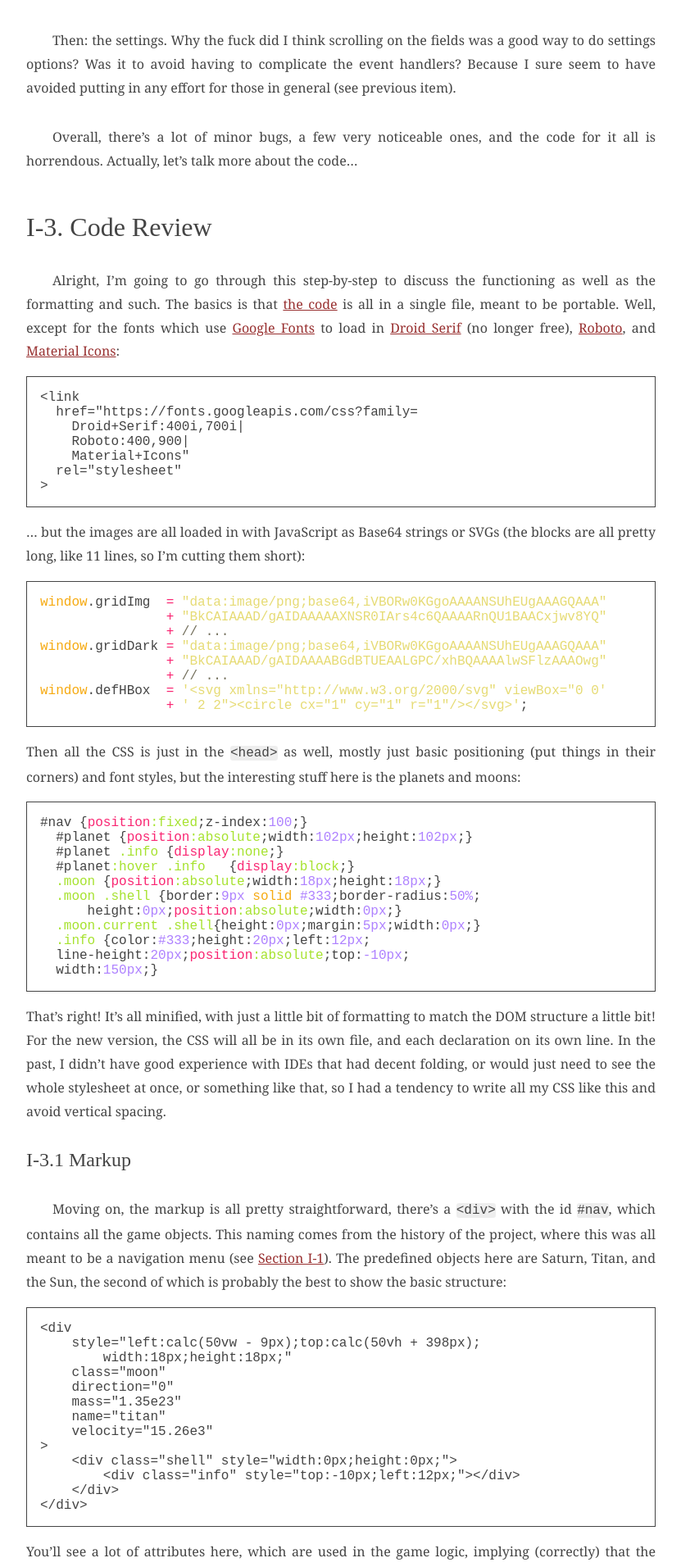
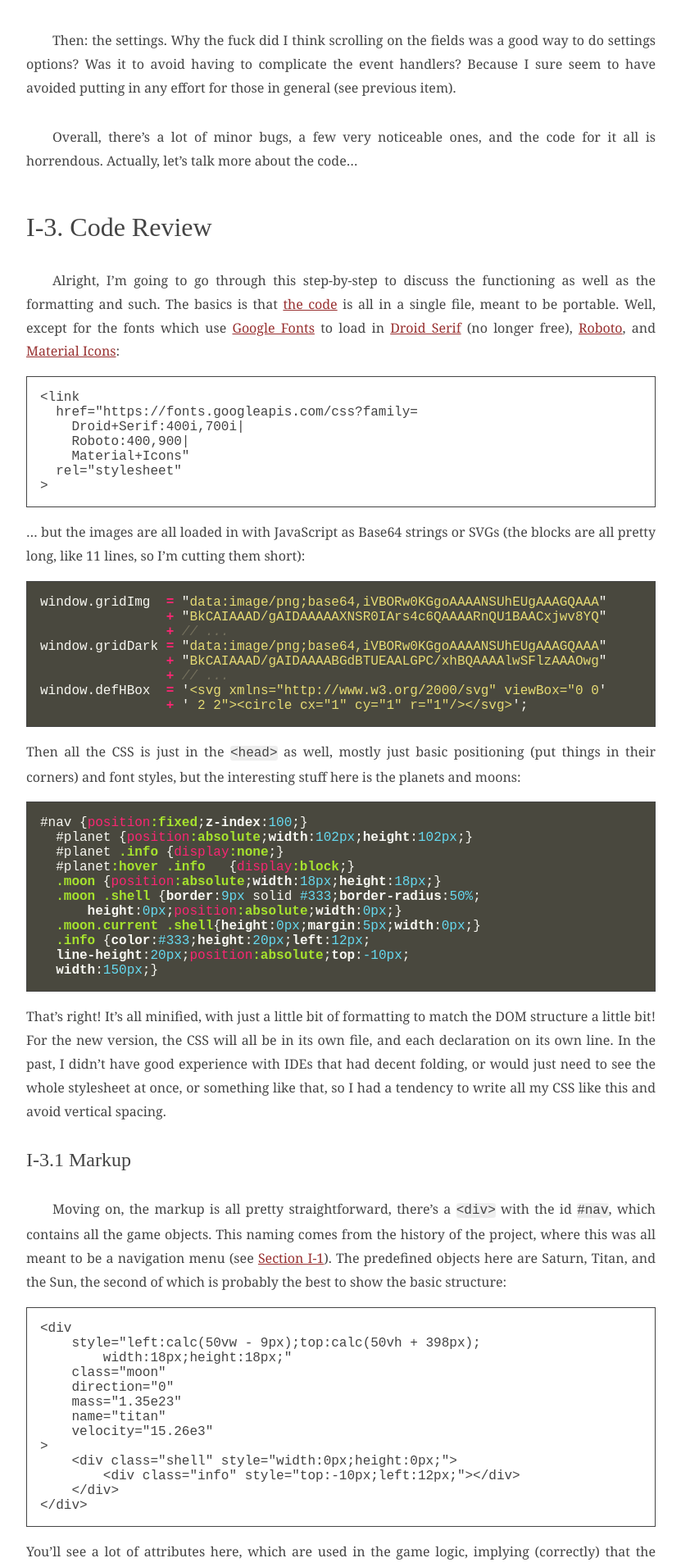
Before and after one commit to una-ada/anarchy.website, a Jekyll site: the page built from _posts/2021-06-01-gravdev1.md, in a window 1280 px wide. Shown: the part 4106-6018 px from the top of the page at 82% size, without its empty margins (224-1055 px from the left). Built offline with Jekyll 4.4.1, drawn with Linux system fonts in a browser that asks for light colours; some web fonts are replaced.

Commit message:
feat(style): add monokai scss

```diff
--- /dev/null
+++ b/_sass/_rouge_monokai.scss
@@ -0,0 +1,205 @@
+/*
+ * - https://github.com/rouge-ruby/rouge/wiki/List-of-tokens
+ * - https://github.com/rouge-ruby/rouge/blob/master/lib/rouge/themes/monokai.rb
+ */
+
+$black: #000000;
+$bright_green: #a6e22e;
+$bright_pink: #f92672;
+$carmine: #960050;
+$dark: #49483e;
+$dark_grey: #888888;
+$dark_red: #aa0000;
+$dimgrey: #75715e;
+$dimgreen: #324932;
+$dimred: #493131;
+$emperor: #555555;
+$grey: #999999;
+$light_grey: #aaaaaa;
+$light_violet: #ae81ff;
+$soft_cyan: #66d9ef;
+$soft_yellow: #e6db74;
+$very_dark: #1e0010;
+$whitish: #f8f8f2;
+$orange: #f6aa11;
+$white: #ffffff;
+
+pre.highlight {
+  padding: 1em;
+  margin: 0.5em 0;
+  overflow: auto;
+}
+:not(pre) > code.highlight {
+  border-radius: 0.3em;
+  white-space: normal;
+}
+.highlight {
+  background: $dark;
+  color: $whitish;
+  text-align: left;
+  white-space: pre;
+  word-spacing: normal;
+  word-break: normal;
+  word-wrap: normal;
+  tab-size: 4;
+  hyphens: none;
+  table {
+    td {
+      padding: 5px;
+    }
+    pre {
+      margin: 0;
+    }
+  }
+  .c,  // Comment
+  .cm, // Comment.Multiline
+  .c1  // Comment.Single
+  {
+    color: $dimgrey;
+    font-style: italic;
+  }
+  .cp  // Comment.Preproc
+  {
+    color: $dimgrey;
+    font-weight: bold;
+  }
+  .cs  // Comment.Special
+  {
+    color: $dimgrey;
+    font-style: italic;
+    font-weight: bold;
+  }
+  .err // Error
+  {
+    background: $very_dark;
+    color: $carmine;
+  }
+  .gi  // Generic.Inserted
+  {
+    color: $white;
+    background: $dimgreen;
+  }
+  .gd  // Generic.Deleted
+  {
+    color: $dark_red;
+  }
+  .ge  // Generic.Emph
+  {
+    color: $black;
+    font-style: italic;
+  }
+  .gr, // Generic.Error
+  .gt  // Generic.Traceback
+  {
+    color: $dark_red;
+  }
+  .gh // Generic.Heading
+  {
+    color: $grey;
+  }
+  .go  // Generic.Output
+  {
+    color: $dark_grey;
+  }
+  .gp  // Generic.Prompt
+  {
+    color: $emperor;
+  }
+  .gs // Generic.Strong
+  {
+    font-weight: bold;
+  }
+  .gu  // Generic.Subheading
+  {
+    color: $light_grey;
+  }
+  .k,  // Keyword
+  .kc, // Keyword.Constant
+  .kd, // Keyword.Declaration
+  .kp, // Keyword.Pseudo
+  .kr, // Keyword.Reserved
+  .kt  // Keyword.Type
+  {
+    color: $soft_cyan;
+    font-weight: bold;
+  }
+  .kn, // Keyword.Namespace
+  .o,  // Operator
+  .ow  // Operator.Word
+  {
+    color: $bright_pink;
+    font-weight: bold;
+  }
+  .l,  // Literal
+  .m,  // Literal.Number
+  .mf, // Literal.Number.Float
+  .mh, // Literal.Number.Hex
+  .mi, // Literal.Number.Integer
+  .il, // Literal.Number.Integer.Long
+  .mo, // Literal.Number.Oct
+  .mx, // Literal.Number.Hex
+  .mb, // Literal.Number.Bin
+  .se  // Literal.String.Escape
+  {
+    color: $soft_cyan;
+  }
+  .ld, // Literal.Date
+  .s,  // Literal.String
+  .sb, // Literal.String.Backtick
+  .sc, // Literal.String.Char
+  .sd, // Literal.String.Doc
+  .s2, // Literal.String.Double
+  .sh, // Literal.String.Heredoc
+  .si, // Literal.String.Interpol
+  .sx, // Literal.String.Other
+  .sr, // Literal.String.Regex
+  .s1, // Literal.String.Single
+  .ss  // Literal.String.Symbol
+  {
+    color: $soft_yellow;
+  }
+  .na  // Name.Attribute
+  {
+    color: $bright_green;
+  }
+  .nc, // Name.Class
+  .nd, // Name.Decorator
+  .ne, // Name.Exception
+  .nf  // Name.Function
+  {
+    color: $bright_green;
+    font-weight: bold;
+  }
+  .no  // Name.Constant
+  {
+    color: $soft_cyan;
+  }
+  .g,  // Generic
+  .gl, // Generic.Lineno
+  .n,  // Name
+  .nb, // Name.Builtin
+  .bp, // Name.Builtin.Pseudo
+  .ni, // Name.Entity
+  .py, // Name.Property
+  .nn, // Name.Namespace
+  .nx, // Name.Other
+  .nv, // Name.Variable
+  .vc, // Name.Variable.Class
+  .vg, // Name.Variable.Global
+  .vi, // Name.Variable.Instance
+  .p,  // Punctuation
+  .w,  // Text.Whitespace
+  .x   // Other
+  {
+    color: $whitish;
+  }
+  .nl  // Name.Label
+  {
+    color: $whitish;
+    font-weight: bold;
+  }
+  .nt  // Name.Tag
+  {
+    color: $bright_pink;
+  }
+}
--- a/assets/css/style.scss
+++ b/assets/css/style.scss
@@ -49,7 +49,7 @@
 @import 'blocks';
 
 // Handle libraries
-@import 'rouge', 'mathjax', 'twemoji';
+@import 'rouge_monokai', 'mathjax', 'twemoji';
 
 // Dark mode
 html.dark {
```
